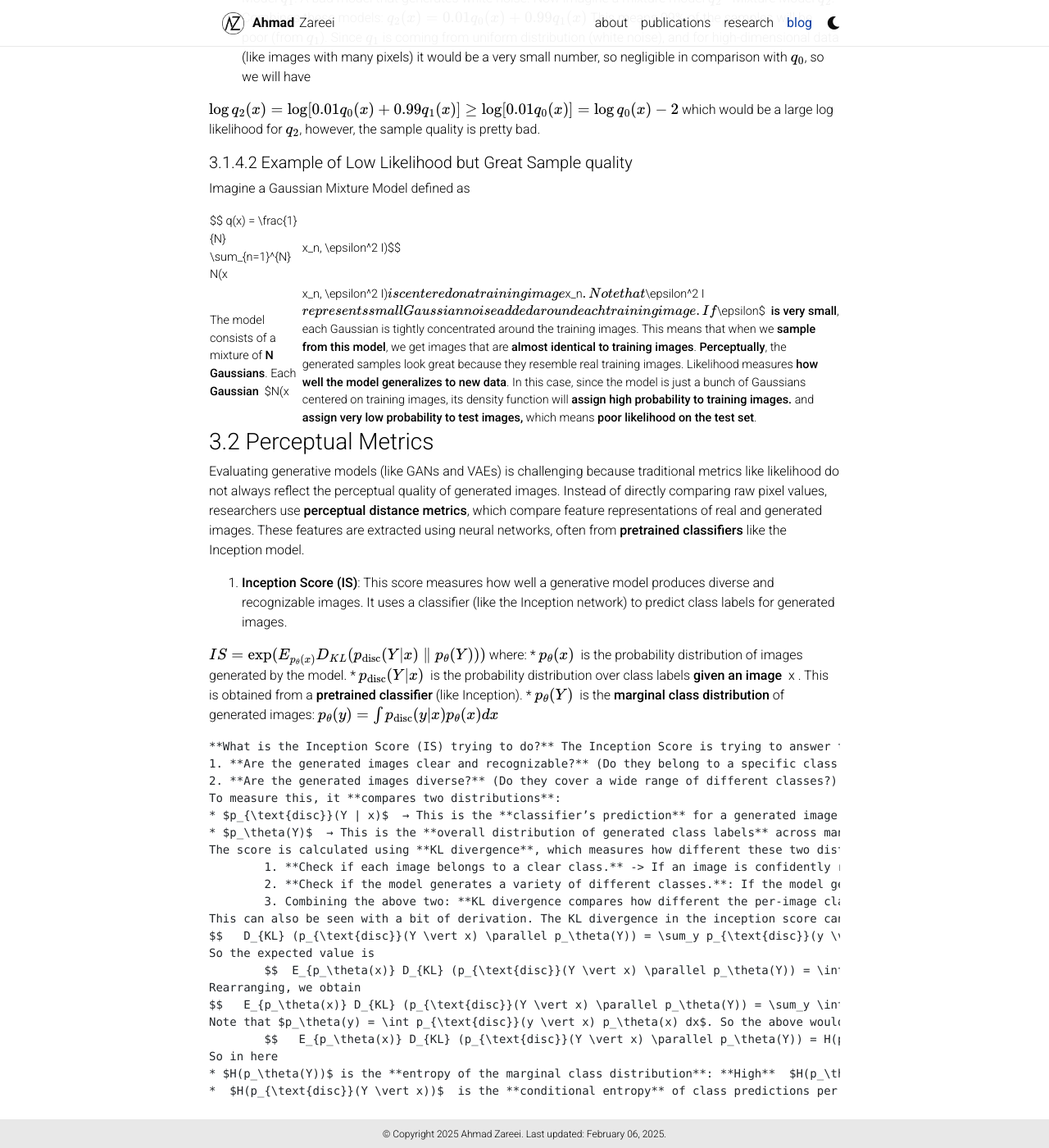
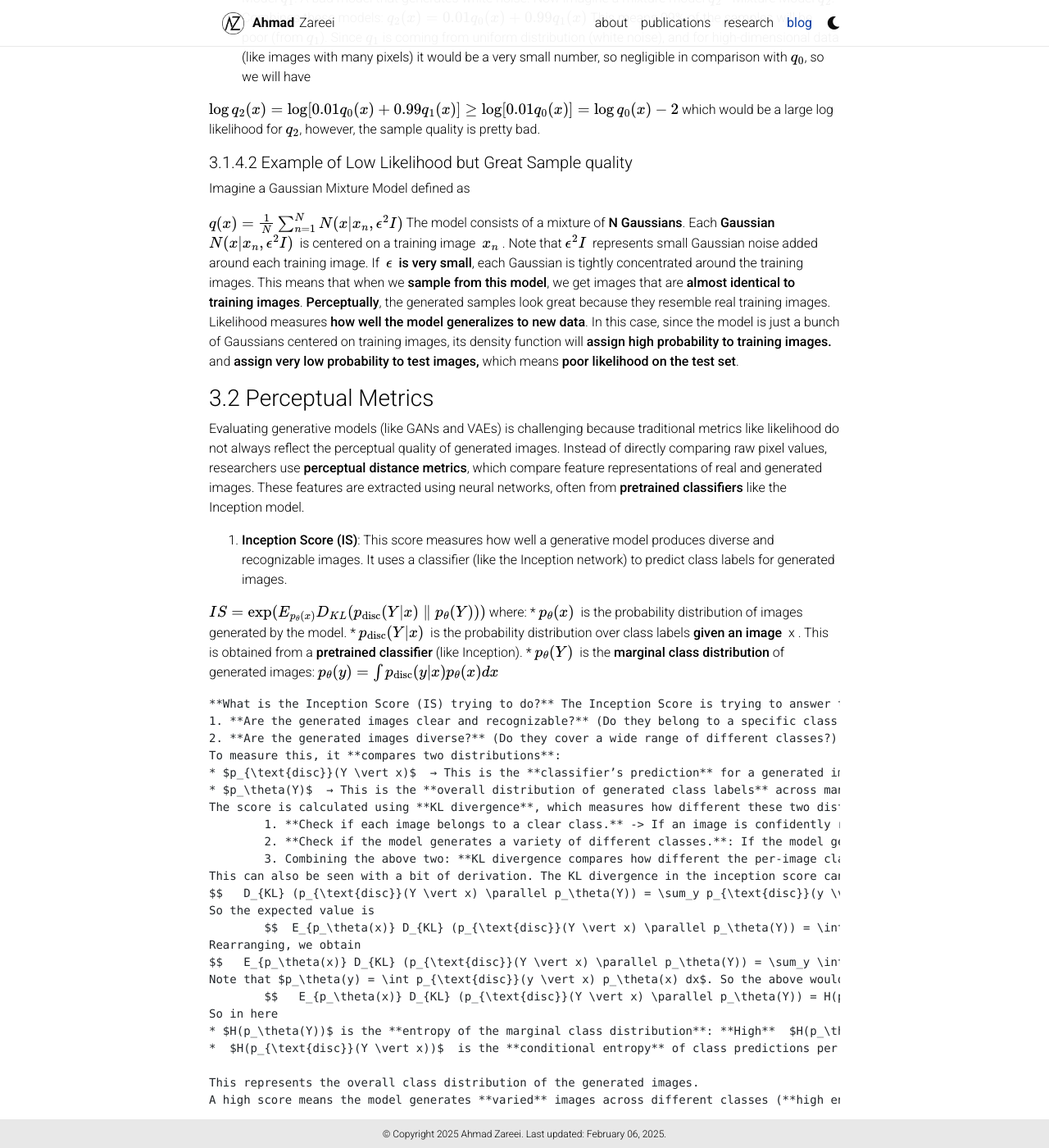
Before and after one commit to azareei/azareei.github.io, a Jekyll site: the page built from _posts/2025-01-07-Generative-AI.md, in a window 1280 px wide and 1400 px high, scrolled down 9144 px. Shown: the whole window at 82% size. Built offline with Jekyll 4.4.1, drawn with Linux system fonts in a browser that asks for light colours; nearby versions of some CDN libraries; a style sheet for code colours, icons or effects is not loaded.

Commit message:
vault backup: 2025-02-05 23:50:20

```diff
--- a/_posts/2025-01-07-Generative-AI.md
+++ b/_posts/2025-01-07-Generative-AI.md
@@ -275,8 +275,8 @@
 ##### 3.1.4.2 Example of Low Likelihood but Great Sample quality
 Imagine a Gaussian Mixture Model defined as
 
-$$  q(x) = \frac{1}{N} \sum_{n=1}^{N} N(x | x_n, \epsilon^2 I)$$
-The model consists of a mixture of **N Gaussians**. Each **Gaussian**  $N(x | x_n, \epsilon^2 I)$  is centered on a training image  $x_n$ . Note that $\epsilon^2 I$  represents small Gaussian noise added around each training image. If  $\epsilon$  **is very small**, each Gaussian is tightly concentrated around the training images. This means that when we **sample from this model**, we get images that are **almost identical to training images**. **Perceptually**, the generated samples look great because they resemble real training images. Likelihood measures **how well the model generalizes to new data**. In this case, since the model is just a bunch of Gaussians centered on training images, its density function will **assign high probability to training images.** and **assign very low probability to test images,** which means **poor likelihood on the test set**.
+$$  q(x) = \frac{1}{N} \sum_{n=1}^{N} N(x \vert x_n, \epsilon^2 I)$$
+The model consists of a mixture of **N Gaussians**. Each **Gaussian**  $N(x \vert x_n, \epsilon^2 I)$  is centered on a training image  $x_n$ . Note that $\epsilon^2 I$  represents small Gaussian noise added around each training image. If  $\epsilon$  **is very small**, each Gaussian is tightly concentrated around the training images. This means that when we **sample from this model**, we get images that are **almost identical to training images**. **Perceptually**, the generated samples look great because they resemble real training images. Likelihood measures **how well the model generalizes to new data**. In this case, since the model is just a bunch of Gaussians centered on training images, its density function will **assign high probability to training images.** and **assign very low probability to test images,** which means **poor likelihood on the test set**.
 
 ### 3.2 Perceptual Metrics
 Evaluating generative models (like GANs and VAEs) is challenging because traditional metrics like likelihood do not always reflect the perceptual quality of generated images. Instead of directly comparing raw pixel values, researchers use **perceptual distance metrics**, which compare feature representations of real and generated images. These features are extracted using neural networks, often from **pretrained classifiers** like the Inception model.
@@ -287,7 +287,7 @@
 $$
 	where:
 	* $p_\theta(x)$  is the probability distribution of images generated by the model.
-	* $p_{\text{disc}}(Y | x)$  is the probability distribution over class labels **given an image**  x . This is obtained from a **pretrained classifier** (like Inception).
+	* $p_{\text{disc}}(Y \vert x)$  is the probability distribution over class labels **given an image**  x . This is obtained from a **pretrained classifier** (like Inception).
 	* $p_\theta(Y)$  is the **marginal class distribution** of generated images:
   $$p_\theta(y) = \int p_{\text{disc}}(y \vert x) p_\theta(x) dx
 $$
@@ -296,12 +296,12 @@
 	1. **Are the generated images clear and recognizable?** (Do they belong to a specific class with high confidence?)
 	2. **Are the generated images diverse?** (Do they cover a wide range of different classes?)
 	To measure this, it **compares two distributions**:
-	* $p_{\text{disc}}(Y | x)$  → This is the **classifier’s prediction** for a generated image  $x$ . It tells us how confident the classifier is that the image belongs to a certain class (e.g., “cat” or “dog”).
+	* $p_{\text{disc}}(Y \vert x)$  → This is the **classifier’s prediction** for a generated image  $x$ . It tells us how confident the classifier is that the image belongs to a certain class (e.g., “cat” or “dog”).
 	* $p_\theta(Y)$  → This is the **overall distribution of generated class labels** across many images. It tells us whether the model is generating a balanced mix of different classes.
 	The score is calculated using **KL divergence**, which measures how different these two distributions are. This happens in two steps
 		1. **Check if each image belongs to a clear class.** -> If an image is confidently recognized as a **specific** class (e.g., “cat” with 99% probability), it is a **high-quality sample**. If an image is blurry or unrecognizable, the classifier will be **uncertain** which is **bad**.
 		2. **Check if the model generates a variety of different classes.**: If the model generates **only cats**, it is **not diverse**, which is **bad**. If the model generates a **mix of different animals**, it is **diverse**, which is **good**.
-		3. Combining the above two: **KL divergence compares how different the per-image class prediction**  $p_{\text{disc}}(Y | x)$  **is from the overall class distribution**  $p_\theta(Y)$ **.** If the two distributions are very different, it means the images are **recognizable and diverse**, which gives a **high score**. If the distributions are similar, it means the images are **blurry or all from the same class**, which gives a **low score**.
+		3. Combining the above two: **KL divergence compares how different the per-image class prediction**  $p_{\text{disc}}(Y \vert x)$  **is from the overall class distribution**  $p_\theta(Y)$ **.** If the two distributions are very different, it means the images are **recognizable and diverse**, which gives a **high score**. If the distributions are similar, it means the images are **blurry or all from the same class**, which gives a **low score**.
 	This can also be seen with a bit of derivation. The KL divergence in the inception score can be written as
 	$$   D_{KL} (p_{\text{disc}}(Y \vert x) \parallel p_\theta(Y)) = \sum_y p_{\text{disc}}(y \vert x) \log \frac{p_{\text{disc}}(y \vert x)}{p_\theta(y)}$$
 	So the expected value is
```
